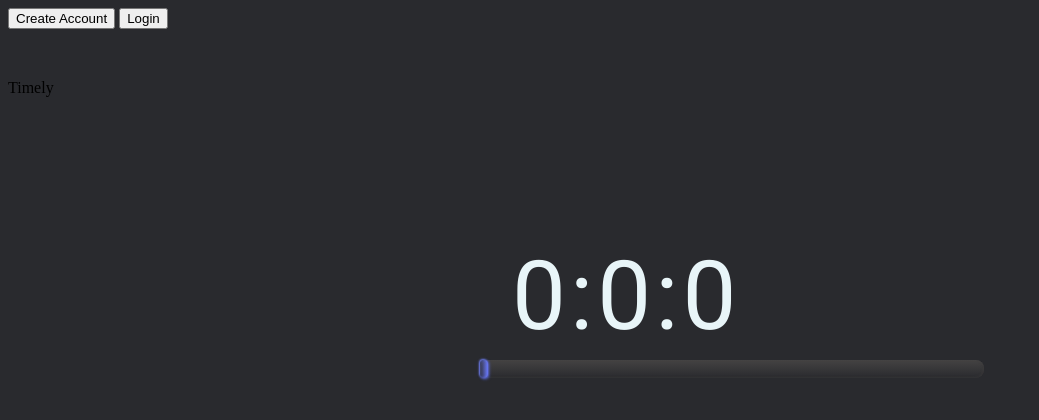
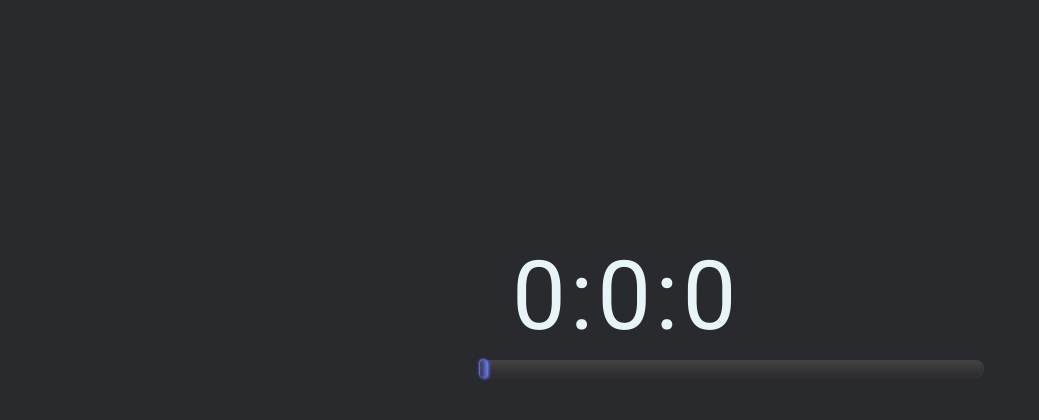
Before and after one commit to jacob-macleod/Timely, a Flask app: page / in a window 1280 px wide. Shown: the top 420 px of the page, without its empty margins (0-1039 px from the left). Run offline with Flask 2, Linux system fonts and the light colour scheme.

Commit message:
Completed main page

```diff
--- a/templates/index.html
+++ b/templates/index.html
@@ -155,13 +155,6 @@
   <title>Timely</title>
 </head>
 <body>
-<button onclick="window.open('http://localhost:5000/create_account','_self')">Create Account</button>
-<button onclick="window.open('http://localhost:5000/login','_self')">Login</button>
-<br>
-<p id="login_status">Not logged in!</p>
-<br>
-<p id=time>Timely</p>
-<br>
 <form method="post">
     <div class="time_div">
         <span contenteditable="true" id="length_input_hours" class="time">0</span>
```
